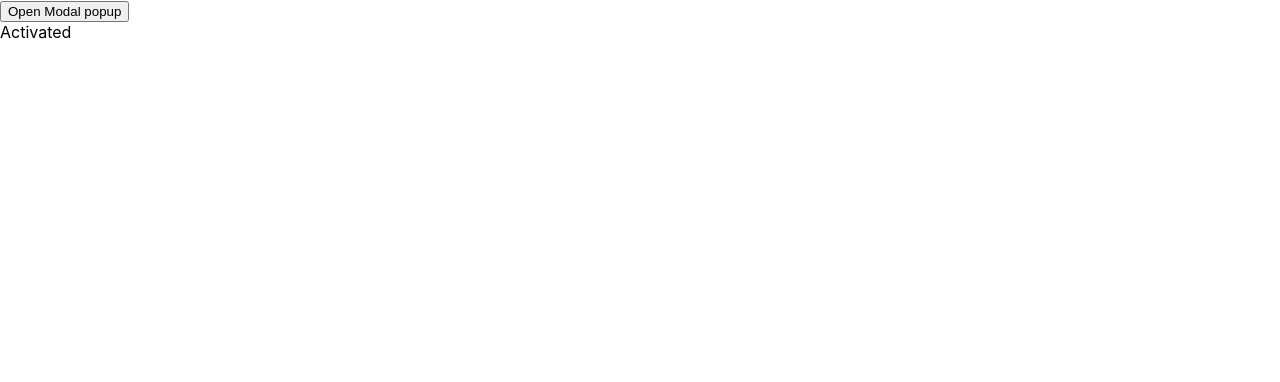
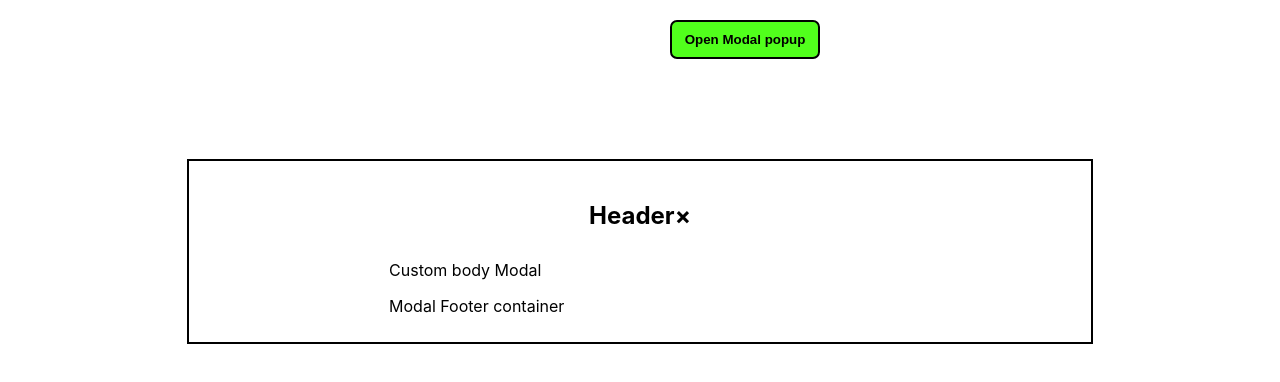
Before and after one commit to rahulrs1399/React_small_functionality, a React (Create React App) app: page /tabs in a window 1280 px wide. Both pictures are taken after a click on the button "Open Modal popup". Shown: the top 382 px of the page. Built offline with nearby package versions, Linux system fonts and the light colour scheme.

Commit message:
addedfies

```diff
--- a/src/component/custom-modal/modal-test.jsx
+++ b/src/component/custom-modal/modal-test.jsx
@@ -1,4 +1,6 @@
 import { useState } from "react";
+import Modal from "./modal";
+import './modal.css'
 
 export default function ModalTest() {
   const [showModalPopup, setShowModalPopup] = useState(false);
@@ -7,12 +9,14 @@ export default function ModalTest() {
     setShowModalPopup(!showModalPopup);
   }
 
+  function OnClose(){
+    setShowModalPopup(false);
+  }
+
   return (
-    <div>
-      <button onClick={handleToggelPopup}>
-        Open Modal popup
-      </button>
-      {showModalPopup ? <div>Activated</div> : null}
+    <div className="button-container">
+      <button onClick={handleToggelPopup} className="modal-button">Open Modal popup</button>
+      {showModalPopup && <Modal body={<div>Custom body Modal</div>} OnClose={OnClose}/>}
     </div>
   );
 }
--- /dev/null
+++ b/src/component/custom-modal/modal.css
@@ -0,0 +1,44 @@
+.container {
+    display: flex;
+    flex-direction: column;
+    justify-content: center;
+}
+
+.button-container{
+    display: flex;
+    flex-direction: column;
+    justify-content: center;
+}
+
+.modal-button {
+    max-width: 150px;
+    margin-left: 670px;
+    margin-top: 20px;
+    padding: 10px;
+    border: 2px solid black;
+    border-radius: 7px;
+    cursor: pointer;
+    background-color: #51ff1c;
+    font-weight: bold;
+}
+
+.modal {
+    display: flex;
+    justify-content: center;
+    /* background-color: #171717; */
+    margin-top: 100px;
+}
+
+.modal-content{
+    border: 2px solid black;
+    /* margin-right: 300px; */
+    padding: 10px 200px;
+}
+
+.header{
+    display: flex;
+    justify-content: space-between;
+    /* margin: 100px 30px;  */
+    max-width: 150px;
+    padding: 10px 200px;
+}
--- a/src/component/custom-modal/modal.jsx
+++ b/src/component/custom-modal/modal.jsx
@@ -0,0 +1,36 @@
+import './modal.css'
+
+export default function Modal({ id, header, body, footer, OnClose }) {
+
+
+  return (
+    <div id={id || "Modal"} className="modal">
+      <div className="modal-content">
+        <h2 className="header">
+          <span>
+          {header ? header : "Header"}
+          </span>
+          <span onClick={OnClose} className="close-modal-icon">&times;</span>
+        </h2>
+        <div className="body">
+          {body ? (
+            body
+          ) : (
+            <div>
+              <p>This is Modal body container</p>
+            </div>
+          )}
+        </div>
+        <div className="footer">
+          {footer ? (
+            footer
+          ) : (
+            <div>
+              <p>Modal Footer container</p>
+            </div>
+          )}
+        </div>
+      </div>
+    </div>
+  );
+}
```
